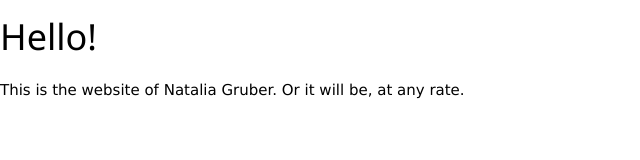
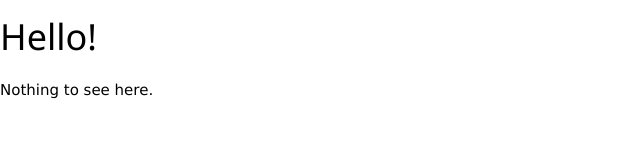
Before and after one commit to nataliagruber/icannotrest, a plain HTML site: page index.html in a window 1280 px wide. Shown: the whole page, without its empty margins (0-640 px from the left). Drawn offline with nearby package versions, Linux system fonts and the light colour scheme.

Commit message:
Uploading a file for class
Uploading a file for class

```diff
--- a/index.html
+++ b/index.html
@@ -8,6 +8,6 @@
 </head>
 <body>
   <h1>Hello!</h1>
-  <p>This is the website of Natalia Gruber. Or it will be, at any rate.</p>
+  <p>Nothing to see here.</p>
 </body>
 </html>
```
Also changed, not shown: 1 other file.
